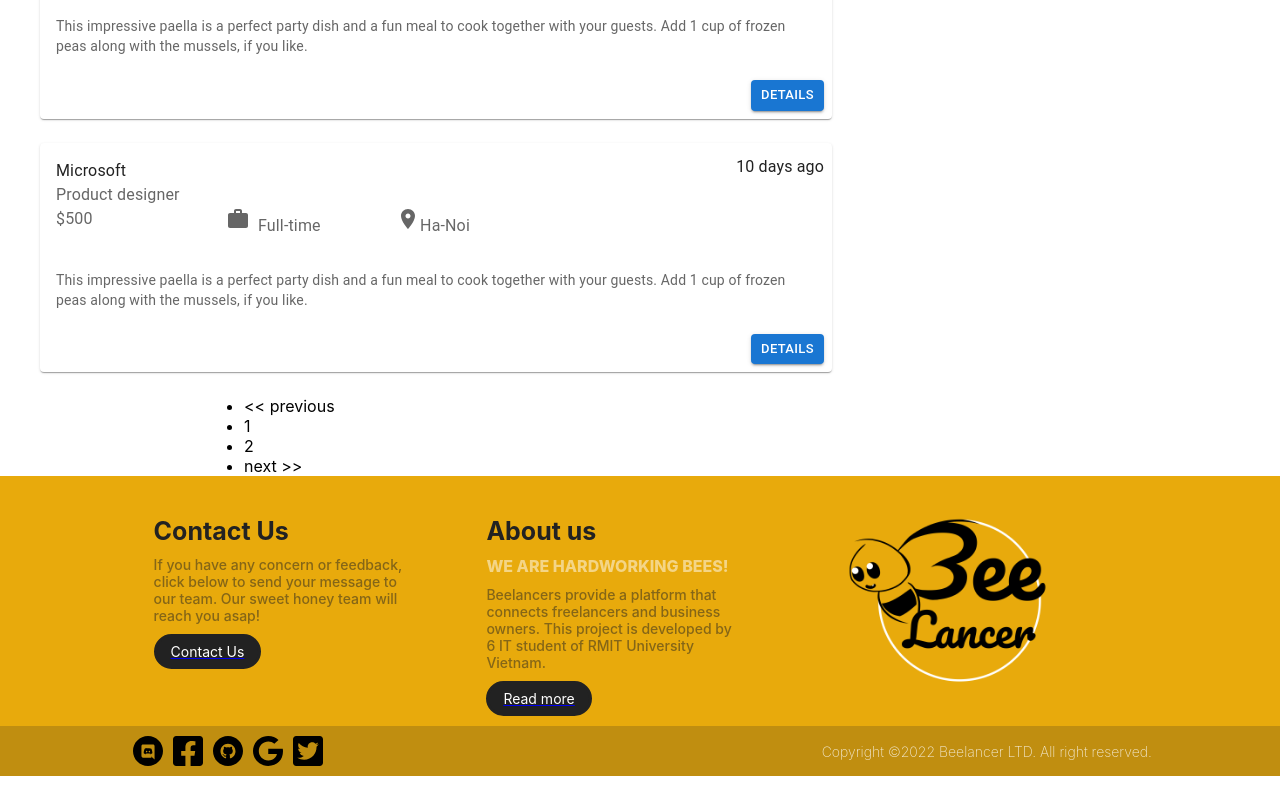
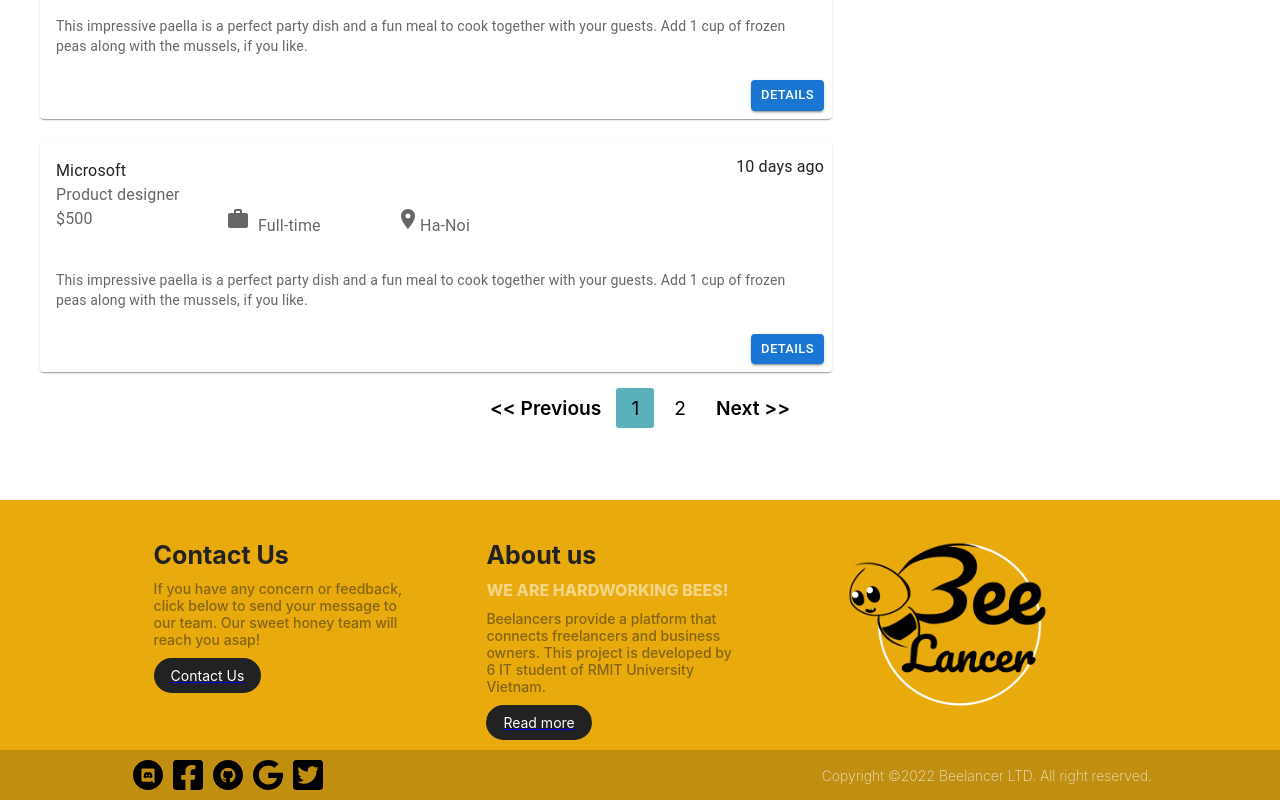
Before and after one commit to hault033092/FWP_GroupProject, a React (Create React App) app in the folder beelancer_main/frontend/: page /JobList in a window 1280 px wide. Shown: the part 1065-1865 px from the top of the page. Before the commit the page ends 1841 px from the top, so only its background shows below. Built offline with nearby package versions, Linux system fonts and the light colour scheme.

Commit message:
Update index.css

```diff
--- a/beelancer_main/frontend/src/index.css
+++ b/beelancer_main/frontend/src/index.css
@@ -17,3 +17,38 @@ code {
   font-family: source-code-pro, Menlo, Monaco, Consolas, 'Courier New',
     monospace;
 }
+.pagination {
+  list-style: none;
+  display: flex;
+  justify-self: center;
+  align-items: center;
+  margin-bottom: 5rem;
+  font-size: 1.2rem;
+  gap: 5px;
+}
+
+.pagination .page-num {
+  padding: 8px 15px;
+  cursor: pointer;
+  border-radius: 3px;
+  font-weight: 400;
+}
+.pagination .page-num:hover {
+  background-color: #5ab1bb;
+  color: #fff;
+}
+
+.pagination .active {
+  background-color: #5ab1bb;
+}
+
+.page-numLink {
+  cursor: pointer;
+  text-transform: capitalize;
+  margin: 0 10px;
+  font-weight: 600;
+}
+
+.page-numLink:hover {
+  font-weight: 700;
+}
```
